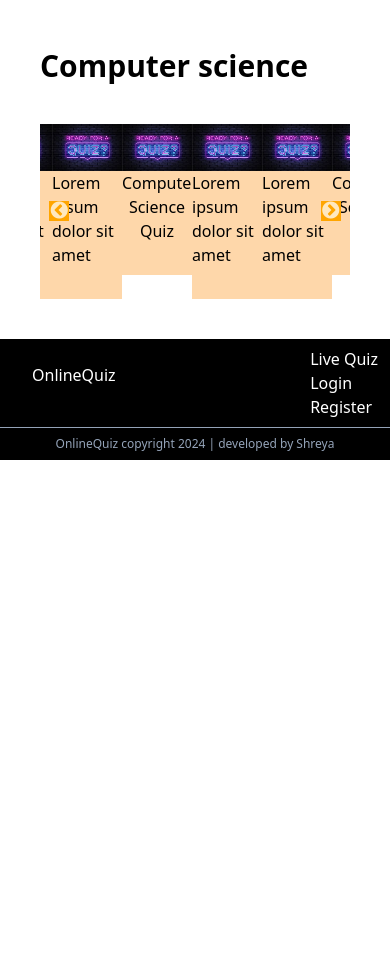
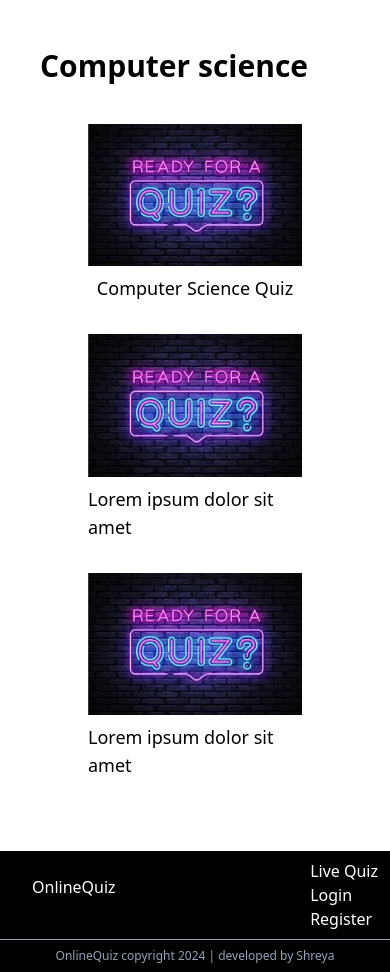
Before and after one commit to shreya-n-kumari/quiz, a React (Create React App) app: page / in a window 390 px wide. Shown: the part 920-1892 px from the top of the page. Before the commit the page ends 1380 px from the top, so only its background shows below. Built offline with nearby package versions, Linux system fonts and the light colour scheme.

Commit message:
responsive code updated

```diff
--- a/src/App.css
+++ b/src/App.css
@@ -1,4 +1,4 @@
-.App {
+/* .App {
   text-align: center;
 }
 
@@ -26,7 +26,7 @@
 
 .App-link {
   color: #61dafb;
-}
+} */
 
 /* @keyframes App-logo-spin {
   from {
@@ -38,10 +38,31 @@
 } */
 
 .slick-prev {
-  left: 3% !important;
+  left: -2% !important;
   z-index: 1;
 }
 .slick-next {
-  right: 3% !important;
+  right: -2% !important;
   z-index: 1;
 }
+.slick-slide{
+  width: 400px !important;
+  display: inline-block !important;
+  text-align: center ;
+}
+.slick-slider .slick-list {
+  transform: translate3d(-15px, 1, 0) !important;
+  padding: 0 245px !important;
+}
+/* .slick-track{
+  transform: none !important;
+} */
+
+@media screen and (min-width: 480px) {
+  .slick-slider .slick-list {
+    padding: 0 0 !important;
+  }
+  .slick-track{
+    transform: translate3d(-95px, 0px, 0px);
+  }
+}
--- a/src/component/Ques.js
+++ b/src/component/Ques.js
@@ -126,7 +126,7 @@ const Ques = () => {
               <button
                 className={`${
                   answered ? "bg-orange-300" : "bg-orange-200"
-                } font-serif px-40 rounded-md text-xl`}
+                } font-serif px-20 md:px-40 rounded-md text-xl`}
                 onClick={NextQuestion}
                 disabled={answered ? "" : "disabled"}
               >
@@ -136,7 +136,7 @@ const Ques = () => {
           )}
           {showScore ? (
             <button
-              className="font-serif px-40 rounded-md text-xl bg-orange-300 mt-3"
+              className="font-serif px-16 md:px-40 rounded-md text-xl bg-orange-300 mt-3"
               onClick={reset}
             >
               Reset
--- a/src/component/Slide.js
+++ b/src/component/Slide.js
@@ -1,18 +1,17 @@
-import React from 'react';
-import '../App.css';
+import React from "react";
+import "../App.css";
 
 import "slick-carousel/slick/slick.css";
 import "slick-carousel/slick/slick-theme.css";
 import Slider from "react-slick";
-import { useNavigate } from 'react-router-dom';
+import { useNavigate } from "react-router-dom";
 
 const Slide = () => {
-
-  const navigate = useNavigate()
+  const navigate = useNavigate();
 
   const goToQuizReady = () => {
     navigate("/quiz-ready");
-  }
+  };
 
   function SampleNextArrow(props) {
     const { className, style, onClick } = props;
@@ -43,33 +42,39 @@ const Slide = () => {
     slidesToScroll: 1,
     centerMode: true,
     nextArrow: <SampleNextArrow />,
-        prevArrow: <SamplePrevArrow />
+    prevArrow: <SamplePrevArrow />,
+    responsive: [
+      {
+        breakpoint: 600,
+        settings: "unslick",
+      },
+    ]
   };
   return (
     <>
       <div className="mx-10 mb-10">
-        <h1 className="mt-16 mb-10 text-3xl md:text-5xl font-bold">Computer science</h1>
+        <h1 className="mt-16 mb-10 text-3xl md:text-5xl font-bold">
+          Computer science
+        </h1>
         <Slider {...settings}>
-        {/* <div className="space-x-3 flex flex-col"> */}
-          <button className="box-border bg-orange-200 pb-8 mx-8" onClick={goToQuizReady}>
-            <img src="quiz-ready.jpeg" alt='...' style={{"width":"100%"}}/>
-            <p>Computer Science Quiz</p>
+          <button className="box-border px-4 pb-8 mx-8" onClick={goToQuizReady}>
+            <img src="quiz-ready.jpeg" alt="..." style={{ width: "100%" }} />
+            <p className="pt-2 text-lg font-normal">Computer Science Quiz</p>
           </button>
 
-          <div className="box-border bg-orange-200 pb-8 mx-8">
-            <img src="quiz-ready.jpeg" alt='...' style={{"width":"100%"}}/>
-            <p>Lorem ipsum dolor sit amet</p>
+          <div className="box-border px-4 pb-8 mx-8">
+            <img src="quiz-ready.jpeg" alt="..." style={{ width: "100%" }} />
+            <p className="pt-2 text-lg font-normal">Lorem ipsum dolor sit amet</p>
           </div>
 
-          <div className="box-border bg-orange-200 pb-8 mx-8">
-            <img src="quiz-ready.jpeg" alt='...' style={{"width":"100%"}}/>
-            <p>Lorem ipsum dolor sit amet</p>
+          <div className="box-border px-4 pb-8 mx-8">
+            <img src="quiz-ready.jpeg" alt="..." style={{ width: "100%" }} />
+            <p className="pt-2 text-lg font-normal">Lorem ipsum dolor sit amet</p>
           </div>
-        {/* </div> */}
         </Slider>
       </div>
     </>
-  )
-}
+  );
+};
 
-export default Slide
+export default Slide;
```
Lines whose indentation alone changed are shown as unchanged.
